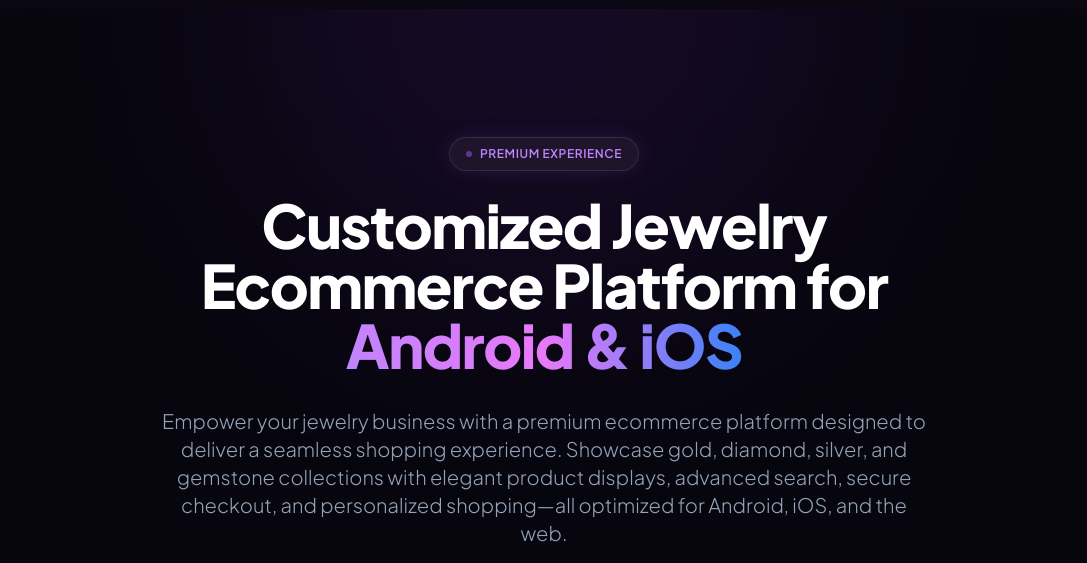
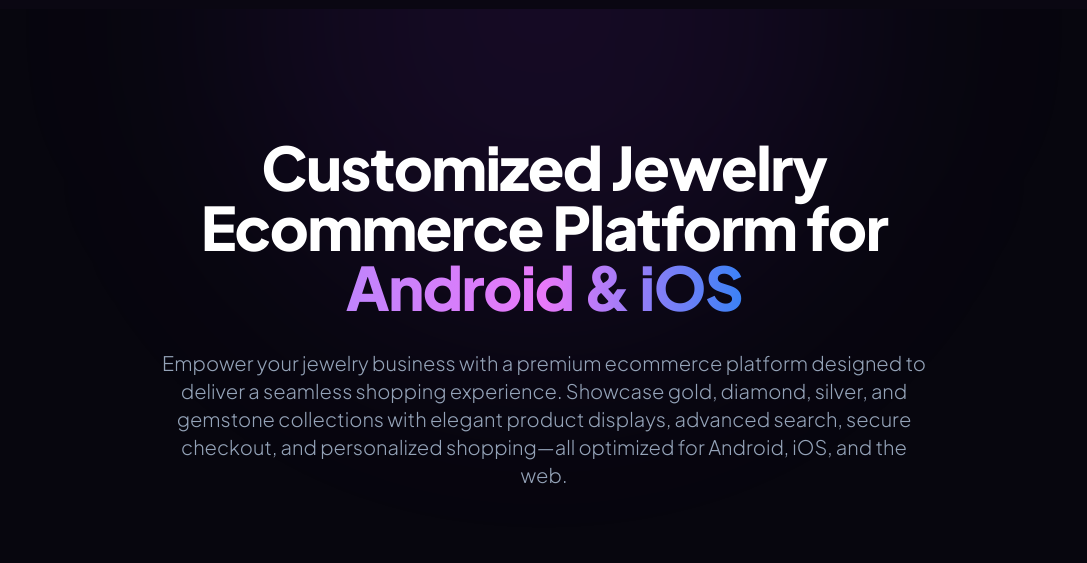
Before and after one commit to nismalrfd/index, a website: page mobile/index.html in a window 1280 px wide. Shown: the part 7680-8243 px from the top of the page, without its empty margins (96-1183 px from the left). Drawn offline with nearby package versions, Linux system fonts and the light colour scheme.

Commit message:
Update index.html

```diff
--- a/mobile/index.html
+++ b/mobile/index.html
@@ -746,10 +746,6 @@ RHENOVATECH™ engineers the world’s premier digital luxury software ecosystem
 
             <div class="container mx-auto px-6 relative z-10 max-w-7xl">
                 <div class="flex flex-col items-center text-center max-w-4xl mx-auto mb-16 md:mb-24 stagger-card opacity-0 translate-y-8 duration-700 transition-all">
-                    <div class="inline-flex items-center gap-2 px-4 py-2 rounded-full bg-white/5 border border-white/10 text-xs font-semibold text-purple-400 mb-6 backdrop-blur-md shadow-[0_0_20px_rgba(168,85,247,0.15)] uppercase tracking-wider">
-                        <span class="w-1.5 h-1.5 rounded-full bg-purple-500 animate-pulse"></span>
-                        Premium Experience
-                    </div>
                     <h2 class="text-3xl md:text-5xl lg:text-6xl font-extrabold text-white mb-8 tracking-tight leading-tight">
                         Customized Jewelry Ecommerce Platform for <span class="text-transparent bg-clip-text bg-gradient-to-r from-purple-400 via-fuchsia-400 to-blue-500">Android & iOS</span>
                     </h2>
```
